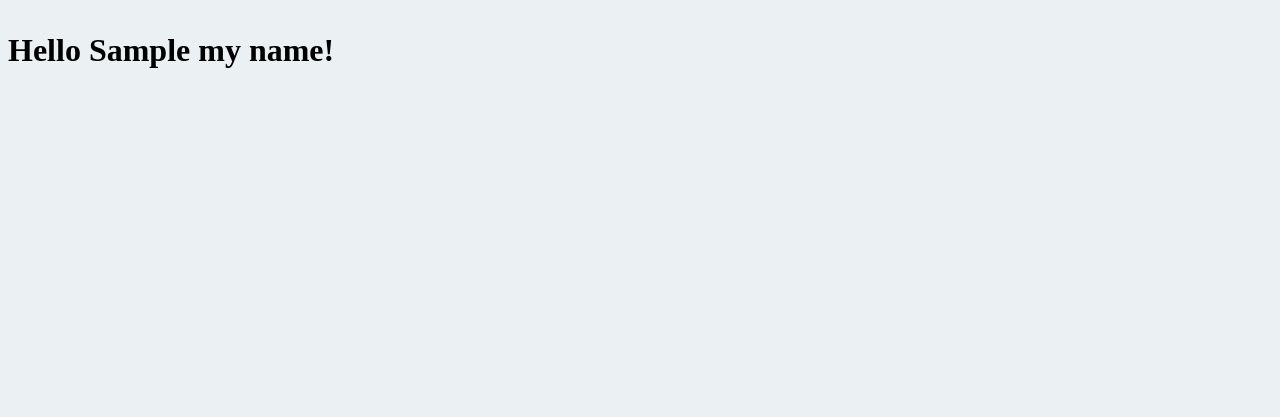
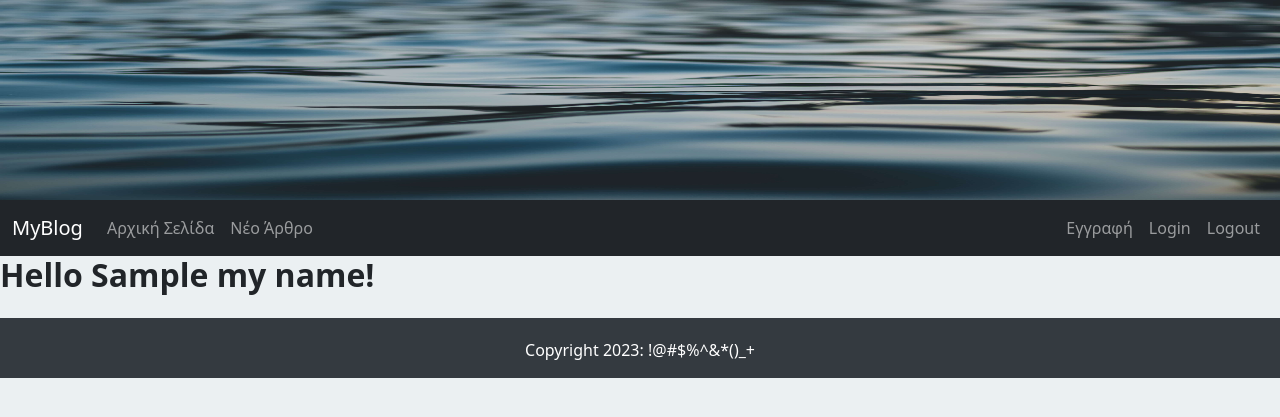
Before and after one commit to prosmeli/flask_examples, a Flask app: template src/templates/index.html in a window 1280 px wide. Shown: the top 417 px of the page. Run offline with Flask 3, Linux system fonts and the light colour scheme; the template is opened without the code that fills it: most values are stand-ins (such as "Sample title", 1, 10 or a date in 2020).

Commit message:
commit 11

```diff
--- a/src/templates/base.html
+++ b/src/templates/base.html
@@ -7,12 +7,22 @@
         {% block title %}
         {% endblock title%}
     </title>
+    <link rel="shortcut icon" href="{{url_for('static', filename='images/favicon.ico')}}">
+    <link href="https://cdn.jsdelivr.net/npm/bootstrap@5.1.3/dist/css/bootstrap.min.css" rel="stylesheet" integrity="sha384-1BmE4kWBq78iYhFldvKuhfTAU6auU8tT94WrHftjDbrCEXSU1oBoqyl2QvZ6jIW3" crossorigin="anonymous">
     <link rel="stylesheet" type="text/css" href="{{ url_for('static', filename='css/styles.css') }}">
 </head>
 <body>
+    <img src="{{ url_for('static', filename='images/jumbotron.jpg')}}" alt="" width="100%" height="200px" class="img-responsive">
+
+    {% include "navbar.html" %}
 
     {% block content %}
     {% endblock content%}
 
+
+    <script src="https://cdn.jsdelivr.net/npm/bootstrap@5.1.3/dist/js/bootstrap.bundle.min.js" integrity="sha384-ka7Sk0Gln4gmtz2MlQnikT1wXgYsOg+OMhuP+IlRH9sENBO0LRn5q+8nbTov4+1p" crossorigin="anonymous"></script>
+
+
+    {% include "footer.html" %}
 </body>
 </html>
--- /dev/null
+++ b/src/templates/footer.html
@@ -0,0 +1,5 @@
+<footer class="page-footer font-small stylish-color-dark pt-1 mt-4">
+    <div class="footer-copyright py-3 text-center">
+        Copyright 2023: !@#$%^&*()_+
+    </div>
+</footer>
--- /dev/null
+++ b/src/templates/navbar.html
@@ -0,0 +1,29 @@
+<nav class="navbar navbar-expand-lg navbar-dark bg-dark">
+    <div class="container-fluid">
+      <a class="navbar-brand" href="/">MyBlog</a>
+      <button class="navbar-toggler" type="button" data-bs-toggle="collapse" data-bs-target="#navbarNav" aria-controls="navbarNav" aria-expanded="false" aria-label="Toggle navigation">
+        <span class="navbar-toggler-icon"></span>
+      </button>
+      <div class="collapse navbar-collapse" id="navbarNav">
+        <ul class="navbar-nav me-auto mb-2 mb-lg-0">
+          <li class="nav-item">
+            <a class="nav-link" aria-current="page" href="/">Αρχική Σελίδα</a>
+          </li>
+          <li class="nav-item">
+            <a class="nav-link" href="#">Νέο Άρθρο</a>
+          </li>
+        </ul>
+        <ul class="nav navbar-nav navbar-right">
+          <li class="nav-item">
+            <a class="nav-link" href="#">Εγγραφή</a>
+          </li>
+          <li class="nav-item">
+            <a class="nav-link" href="#">Login</a>
+          </li>
+          <li class="nav-item">
+            <a class="nav-link" href="#">Logout</a>
+          </li>
+        </ul>
+      </div>
+    </div>
+  </nav>
```
Also changed, not shown: src/static/images/favicon-16x16.png (added), src/static/images/favicon-32x32.png (added), src/static/images/favicon.ico (added), src/static/images/jumbotron.jpg (added).
